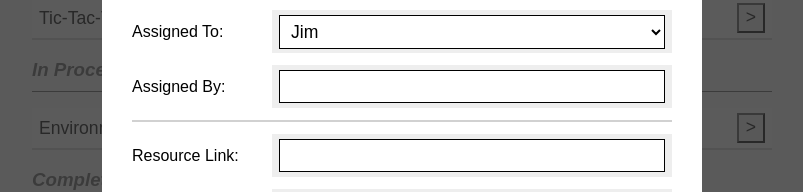
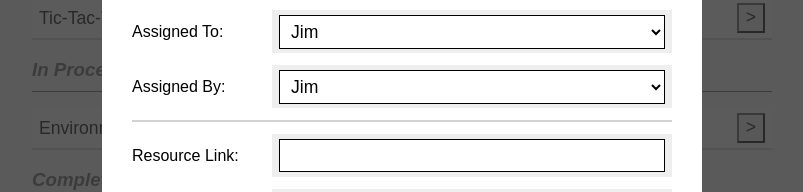
Before and after one commit to isabel985/task-manager, a React (Create React App) app: page /projects in a window 1280 px wide. Both pictures are taken after a click on the button "Add Project". Shown: the part 382-574 px from the top of the page, without its empty margins (238-1041 px from the left). Built offline with nearby package versions, Linux system fonts and the light colour scheme.

Commit message:
project add form assignment defaults

```diff
--- a/src/components/AddProjectForm.js
+++ b/src/components/AddProjectForm.js
@@ -12,8 +12,8 @@ class AddProjectForm extends Component {
       project_category: '',
       project_due_date: '',
       project_end_date: '',
-      project_assigned_to: '',
-      project_assigned_by: '',
+      project_assigned_to: this.props.teammembersdata[0].member_id,
+      project_assigned_by: this.props.teammembersdata[0].member_id,
       project_resource_link: '',
       project_final_link: '',
       project_description: '',
@@ -49,13 +49,25 @@ class AddProjectForm extends Component {
       project_category: '',
       project_due_date: '',
       project_end_date: '',
-      project_assigned_to: '',
-      project_assigned_by: '',
+      project_assigned_to: this.props.teammembersdata[0].member_id,
+      project_assigned_by: this.props.teammembersdata[0].member_id,
       project_resource_link: '',
       project_final_link: '',
       project_description: '',
       project_notes: ''
     });
+  }
+
+  displayTeamMemberName = () => {
+    return this.props.teammembersdata.map( (member) => {
+      return(
+        <option value={member.member_id}>
+
+        {member.member_name}
+
+        </option>
+      );
+    })
   }
 
   render() {
@@ -149,15 +161,7 @@ class AddProjectForm extends Component {
                       value={this.state.project_assigned_to}
                     >
 
-                    {this.props.teammembersdata.map( (member) => {
-                      return(
-                        <option value={member.member_id}>
-
-                        {member.member_name}
-
-                        </option>
-                      );
-                    })}
+                    {this.displayTeamMemberName()}
 
                     </select>
                   </div>
@@ -169,12 +173,16 @@ class AddProjectForm extends Component {
                   </label>
 
                   <div className="item-detail-value">
-                    <input
+                    <select
                       className="item-detail-input"
-                      type="text"
                       name="project_assigned_by"
                       onChange={this.handleInputChange}
-                      value={this.state.project_assigned_by} />
+                      value={this.state.project_assigned_by}
+                    >
+
+                    {this.displayTeamMemberName()}
+
+                    </select>
                   </div>
                 </div>
               </div>
```
